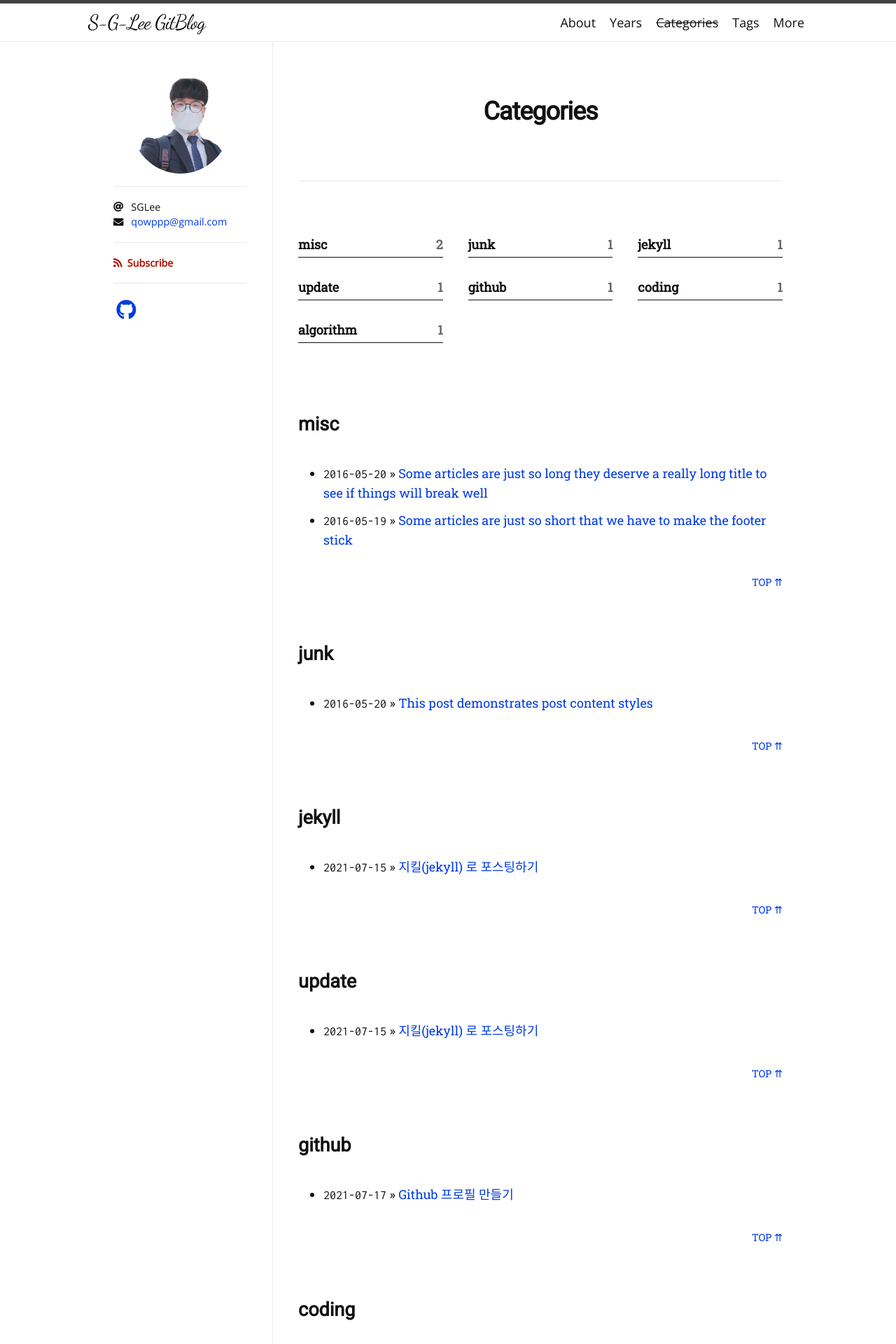
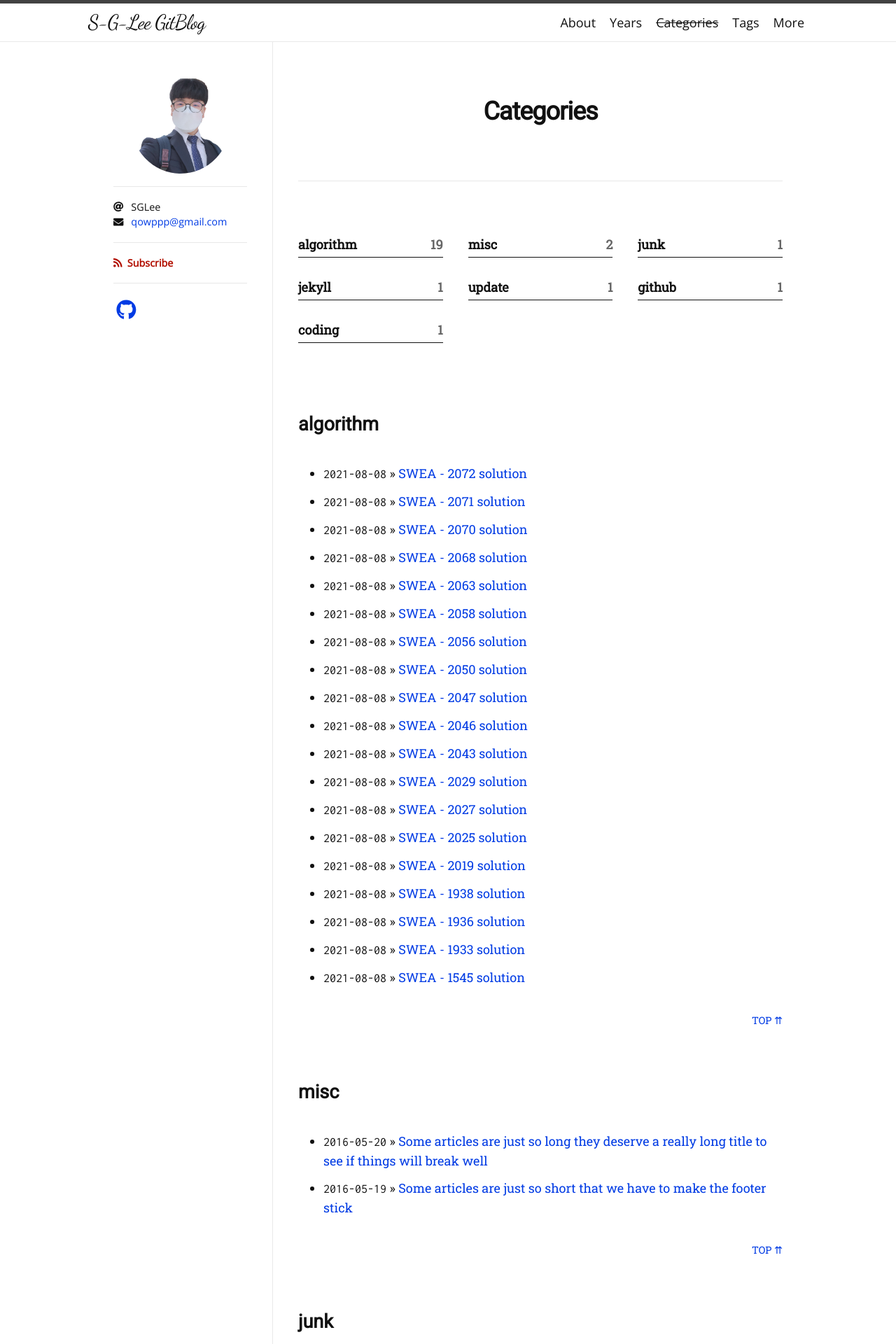
Before and after one commit to S-G-Lee/S-G-Lee.github.io, a Jekyll site: the page built from categories.md, in a window 1280 px wide. Shown: the top 1920 px of the page at 70% size. Built offline with Jekyll 4.4.1, drawn with Linux system fonts in a browser that asks for light colours; nearby versions of some CDN libraries; some web fonts are replaced; some of the changed text lies outside the part shown.

Commit message:
2021 08 08 posting

````diff
--- a/_posts/2021-08-08-SWEA-1545.markdown
+++ b/_posts/2021-08-08-SWEA-1545.markdown
@@ -1,11 +1,11 @@
 ---
 layout: post
 title:  "SWEA - 1545 solution"
-date:   2021-07-26 18:25:00 +0900
+date:   2021-08-08 18:30:00 +0900
 categories: algorithm
 tags: [algorithm, SWEA, solution]
 ---
-**1545.**[거꾸로 출력해 보아요](https://swexpertacademy.com/main/code/problem/problemList.do?problemLevel=1&contestProbId=&categoryId=&categoryType=&problemTitle=&orderBy=FIRST_REG_DATETIME&selectCodeLang=ALL&select-1=1&pageSize=10&pageIndex=2#none)
+**1545.**[거꾸로 출력해 보아요](https://swexpertacademy.com/main/code/problem/problemDetail.do?problemLevel=1&contestProbId=AV2gbY0qAAQBBAS0&categoryId=AV2gbY0qAAQBBAS0&categoryType=CODE&problemTitle=&orderBy=FIRST_REG_DATETIME&selectCodeLang=PYTHON&select-1=1&pageSize=10&pageIndex=2)
 
 풀이
 
--- /dev/null
+++ b/_posts/2021-08-08-SWEA-1933.markdown
@@ -0,0 +1,22 @@
+---
+layout: post
+title:  "SWEA - 1933 solution"
+date:   2021-08-08 18:30:00 +0900
+categories: algorithm
+tags: [algorithm, SWEA, solution]
+---
+**1933.**[간단한 N 의 약수](https://swexpertacademy.com/main/code/problem/problemDetail.do?problemLevel=1&contestProbId=AV5PhcWaAKIDFAUq&categoryId=AV5PhcWaAKIDFAUq&categoryType=CODE&problemTitle=&orderBy=FIRST_REG_DATETIME&selectCodeLang=PYTHON&select-1=1&pageSize=10&pageIndex=2)
+
+풀이
+
+```python
+N = int(input())
+
+result = ''
+for i in range(1, N+1):
+    if not N % i:
+        result = result + str(i) + ' '
+result = result[:-1]
+
+print(result)
+```
--- /dev/null
+++ b/_posts/2021-08-08-SWEA-1936.markdown
@@ -0,0 +1,19 @@
+---
+layout: post
+title:  "SWEA - 1936 solution"
+date:   2021-08-08 18:30:00 +0900
+categories: algorithm
+tags: [algorithm, SWEA, solution]
+---
+**1936.**[1대1 가위바위보](https://swexpertacademy.com/main/code/problem/problemDetail.do?problemLevel=1&contestProbId=AV5PjKXKALcDFAUq&categoryId=AV5PjKXKALcDFAUq&categoryType=CODE&problemTitle=&orderBy=FIRST_REG_DATETIME&selectCodeLang=PYTHON&select-1=1&pageSize=10&pageIndex=2)
+
+풀이
+
+```python
+a, b = list(map(int, input().split()))
+
+if a - b == 1 or a - b == -2:
+    print('A')
+else:
+    print('B')
+```
--- /dev/null
+++ b/_posts/2021-08-08-SWEA-1938.markdown
@@ -0,0 +1,19 @@
+---
+layout: post
+title:  "SWEA - 1938 solution"
+date:   2021-08-08 18:30:00 +0900
+categories: algorithm
+tags: [algorithm, SWEA, solution]
+---
+**1938.**[아주 간단한 계산기](https://swexpertacademy.com/main/code/problem/problemDetail.do?problemLevel=1&contestProbId=AV5PjsYKAMIDFAUq&categoryId=AV5PjsYKAMIDFAUq&categoryType=CODE&problemTitle=&orderBy=FIRST_REG_DATETIME&selectCodeLang=PYTHON&select-1=1&pageSize=10&pageIndex=2)
+
+풀이
+
+```python
+a, b = list(map(int, input().split()))
+
+print(a + b)
+print(a - b)
+print(a * b)
+print(int(a / b))
+```
--- /dev/null
+++ b/_posts/2021-08-08-SWEA-2019.markdown
@@ -0,0 +1,21 @@
+---
+layout: post
+title:  "SWEA - 2019 solution"
+date:   2021-08-08 18:30:00 +0900
+categories: algorithm
+tags: [algorithm, SWEA, solution]
+---
+**2019.**[더블더블](https://swexpertacademy.com/main/code/problem/problemDetail.do?problemLevel=1&contestProbId=AV5QDEX6AqwDFAUq&categoryId=AV5QDEX6AqwDFAUq&categoryType=CODE&problemTitle=&orderBy=FIRST_REG_DATETIME&selectCodeLang=PYTHON&select-1=1&pageSize=10&pageIndex=2)
+
+풀이
+
+```python
+T = int(input())
+
+result = ''
+for i in range(T+1):
+    result = result + str(2 ** i) + ' '
+result = result[:-1]
+
+print(result)
+```
--- /dev/null
+++ b/_posts/2021-08-08-SWEA-2025.markdown
@@ -0,0 +1,20 @@
+---
+layout: post
+title:  "SWEA - 2025 solution"
+date:   2021-08-08 18:30:00 +0900
+categories: algorithm
+tags: [algorithm, SWEA, solution]
+---
+**2025.**[N줄덧셈](https://swexpertacademy.com/main/code/problem/problemDetail.do?problemLevel=1&contestProbId=AV5QFZtaAscDFAUq&categoryId=AV5QFZtaAscDFAUq&categoryType=CODE&problemTitle=&orderBy=FIRST_REG_DATETIME&selectCodeLang=PYTHON&select-1=1&pageSize=10&pageIndex=2)
+
+풀이
+
+```python
+T = int(input())
+
+total = 0
+for i in range(1, T+1):
+    total += i
+
+print(total)
+```
--- /dev/null
+++ b/_posts/2021-08-08-SWEA-2027.markdown
@@ -0,0 +1,20 @@
+---
+layout: post
+title:  "SWEA - 2027 solution"
+date:   2021-08-08 18:30:00 +0900
+categories: algorithm
+tags: [algorithm, SWEA, solution]
+---
+**2027.**[대각선 출력하기](https://swexpertacademy.com/main/code/problem/problemDetail.do?problemLevel=1&contestProbId=AV5QFuZ6As0DFAUq&categoryId=AV5QFuZ6As0DFAUq&categoryType=CODE&problemTitle=&orderBy=FIRST_REG_DATETIME&selectCodeLang=PYTHON&select-1=1&pageSize=10&pageIndex=2)
+
+풀이
+
+```python
+for i in range(5):
+    for j in range(i):
+        print('+', end='')
+    print('#', end='')
+    for j in range(4-i):
+        print('+', end='')
+    print()
+```
--- /dev/null
+++ b/_posts/2021-08-08-SWEA-2029.markdown
@@ -0,0 +1,20 @@
+---
+layout: post
+title:  "SWEA - 2029 solution"
+date:   2021-08-08 18:30:00 +0900
+categories: algorithm
+tags: [algorithm, SWEA, solution]
+---
+**2029.**[몫과 나머지 출력하기](https://swexpertacademy.com/main/code/problem/problemDetail.do?problemLevel=1&contestProbId=AV5QGNvKAtEDFAUq&categoryId=AV5QGNvKAtEDFAUq&categoryType=CODE&problemTitle=&orderBy=FIRST_REG_DATETIME&selectCodeLang=PYTHON&select-1=1&pageSize=10&pageIndex=2)
+
+풀이
+
+```python
+T = int(input())
+
+for tc in range(1, T+1):
+
+    a, b = list(map(int, input().split()))
+    quotient, remainder = divmod(a, b)
+    print(f'#{tc} {quotient} {remainder}')
+```
--- /dev/null
+++ b/_posts/2021-08-08-SWEA-2043.markdown
@@ -0,0 +1,22 @@
+---
+layout: post
+title:  "SWEA - 2043 solution"
+date:   2021-08-08 18:30:00 +0900
+categories: algorithm
+tags: [algorithm, SWEA, solution]
+---
+**2043.**[서랍의 비밀번호](https://swexpertacademy.com/main/code/problem/problemDetail.do?problemLevel=1&contestProbId=AV5QJ_8KAx8DFAUq&categoryId=AV5QJ_8KAx8DFAUq&categoryType=CODE&problemTitle=&orderBy=FIRST_REG_DATETIME&selectCodeLang=PYTHON&select-1=1&pageSize=10&pageIndex=2)
+
+풀이
+
+```python
+P, K = list(map(int, input().split()))
+
+result = 0
+if P > K:
+    result = P - K + 1
+else :
+    result = K - P + 1
+
+print(result)
+```
--- /dev/null
+++ b/_posts/2021-08-08-SWEA-2046.markdown
@@ -0,0 +1,17 @@
+---
+layout: post
+title:  "SWEA - 2046 solution"
+date:   2021-08-08 18:30:00 +0900
+categories: algorithm
+tags: [algorithm, SWEA, solution]
+---
+**2046.**[스탬프 찍기](https://swexpertacademy.com/main/code/problem/problemDetail.do?problemLevel=1&contestProbId=AV5QKdT6AyYDFAUq&categoryId=AV5QKdT6AyYDFAUq&categoryType=CODE&problemTitle=&orderBy=FIRST_REG_DATETIME&selectCodeLang=PYTHON&select-1=1&pageSize=10&pageIndex=1)
+
+풀이
+
+```python
+T = int(input())
+
+for _ in range(T):
+    print('#',end='')
+```
--- /dev/null
+++ b/_posts/2021-08-08-SWEA-2047.markdown
@@ -0,0 +1,15 @@
+---
+layout: post
+title:  "SWEA - 2047 solution"
+date:   2021-08-08 18:30:00 +0900
+categories: algorithm
+tags: [algorithm, SWEA, solution]
+---
+**2047.**[신문 헤드라인](https://swexpertacademy.com/main/code/problem/problemDetail.do?problemLevel=1&contestProbId=AV5QKsLaAy0DFAUq&categoryId=AV5QKsLaAy0DFAUq&categoryType=CODE&problemTitle=&orderBy=FIRST_REG_DATETIME&selectCodeLang=PYTHON&select-1=1&pageSize=10&pageIndex=1)
+
+풀이
+
+```python
+sentence = input()
+print(sentence.upper())
+```
--- /dev/null
+++ b/_posts/2021-08-08-SWEA-2050.markdown
@@ -0,0 +1,17 @@
+---
+layout: post
+title:  "SWEA - 2050 solution"
+date:   2021-08-08 18:30:00 +0900
+categories: algorithm
+tags: [algorithm, SWEA, solution]
+---
+**2050.**[알파벳을 숫자로 변환](https://swexpertacademy.com/main/code/problem/problemDetail.do?problemLevel=1&contestProbId=AV5QLGxKAzQDFAUq&categoryId=AV5QLGxKAzQDFAUq&categoryType=CODE&problemTitle=&orderBy=FIRST_REG_DATETIME&selectCodeLang=PYTHON&select-1=1&pageSize=10&pageIndex=1)
+
+풀이
+
+```python
+T = int(input())
+
+for _ in range(T):
+    print('#',end='')
+```
--- /dev/null
+++ b/_posts/2021-08-08-SWEA-2056.markdown
@@ -0,0 +1,37 @@
+---
+layout: post
+title:  "SWEA - 2056 solution"
+date:   2021-08-08 18:30:00 +0900
+categories: algorithm
+tags: [algorithm, SWEA, solution]
+---
+
+
+풀이
+
+```python
+T = int(input())
+
+for tc in range(1, T+1):
+
+    date = input()
+    year = date[:4]
+    month = date[4:6]
+    day = date[6:8]
+
+    chk = 0
+
+    if month in ['01', '03', '05', '07', '08', '10', '12']:
+        if 1 <= int(day) <= 31:
+            chk = 1
+    elif month in ['04', '06', '09', '11']:
+        if 1 <= int(day) <= 30:
+            chk = 1
+    elif month == '02':
+        if 1 <= int(day) <= 28:
+            chk = 1
+    if chk:
+        print(f'#{tc} {year}/{month}/{day}')
+    else:
+        print(f'#{tc} -1')
+```
--- /dev/null
+++ b/_posts/2021-08-08-SWEA-2058.markdown
@@ -0,0 +1,20 @@
+---
+layout: post
+title:  "SWEA - 2058 solution"
+date:   2021-08-08 18:30:00 +0900
+categories: algorithm
+tags: [algorithm, SWEA, solution]
+---
+**2058.**[자릿수 더하기](https://swexpertacademy.com/main/code/problem/problemDetail.do?problemLevel=1&contestProbId=AV5QPRjqA10DFAUq&categoryId=AV5QPRjqA10DFAUq&categoryType=CODE&problemTitle=&orderBy=FIRST_REG_DATETIME&selectCodeLang=PYTHON&select-1=1&pageSize=10&pageIndex=1)
+
+풀이
+
+```python
+number = input()
+
+total = 0
+for digit in number:
+    total += int(digit)
+
+print(total)
+```
--- /dev/null
+++ b/_posts/2021-08-08-SWEA-2063.markdown
@@ -0,0 +1,17 @@
+---
+layout: post
+title:  "SWEA - 2063 solution"
+date:   2021-08-08 18:30:00 +0900
+categories: algorithm
+tags: [algorithm, SWEA, solution]
+---
+**2063.**[중간값 찾기](https://swexpertacademy.com/main/code/problem/problemDetail.do?problemLevel=1&contestProbId=AV5QPsXKA2UDFAUq&categoryId=AV5QPsXKA2UDFAUq&categoryType=CODE&problemTitle=&orderBy=FIRST_REG_DATETIME&selectCodeLang=PYTHON&select-1=1&pageSize=10&pageIndex=1)
+
+풀이
+
+```python
+T = int(input())
+
+for _ in range(T):
+    print('#',end='')
+```
--- /dev/null
+++ b/_posts/2021-08-08-SWEA-2068.markdown
@@ -0,0 +1,22 @@
+---
+layout: post
+title:  "SWEA - 2068 solution"
+date:   2021-08-08 18:30:00 +0900
+categories: algorithm
+tags: [algorithm, SWEA, solution]
+---
+**2068.**[최대수 구하기](https://swexpertacademy.com/main/code/problem/problemDetail.do?problemLevel=1&contestProbId=AV5QQhbqA4QDFAUq&categoryId=AV5QQhbqA4QDFAUq&categoryType=CODE&problemTitle=&orderBy=FIRST_REG_DATETIME&selectCodeLang=PYTHON&select-1=1&pageSize=10&pageIndex=1)
+
+풀이
+
+```python
+T = int(input())
+
+for tc in range(1, T+1):
+
+    numberlist = list(map(int, input().split()))
+
+    result = max(numberlist)
+
+    print(f'#{tc} {result}')
+```
--- /dev/null
+++ b/_posts/2021-08-08-SWEA-2070.markdown
@@ -0,0 +1,26 @@
+---
+layout: post
+title:  "SWEA - 2070 solution"
+date:   2021-08-08 18:30:00 +0900
+categories: algorithm
+tags: [algorithm, SWEA, solution]
+---
+**2070.**[큰 놈, 작은 놈, 같은 놈](https://swexpertacademy.com/main/code/problem/problemDetail.do?problemLevel=1&contestProbId=AV5QQ6qqA40DFAUq&categoryId=AV5QQ6qqA40DFAUq&categoryType=CODE&problemTitle=&orderBy=FIRST_REG_DATETIME&selectCodeLang=PYTHON&select-1=1&pageSize=10&pageIndex=1)
+
+풀이
+
+```python
+T = int(input())
+
+for tc in range(1, T+1):
+
+    a, b = list(map(int, input().split()))
+    result = '='
+    if a < b:
+        result = '<'
+    elif a > b:
+        result = '>'
+
+    print(f'#{tc} {result}')
+
+```
--- /dev/null
+++ b/_posts/2021-08-08-SWEA-2071.markdown
@@ -0,0 +1,25 @@
+---
+layout: post
+title:  "SWEA - 2071 solution"
+date:   2021-08-08 18:30:00 +0900
+categories: algorithm
+tags: [algorithm, SWEA, solution]
+---
+**2071.**[평균값 구하기](https://swexpertacademy.com/main/code/problem/problemDetail.do?problemLevel=1&contestProbId=AV5QRnJqA5cDFAUq&categoryId=AV5QRnJqA5cDFAUq&categoryType=CODE&problemTitle=&orderBy=FIRST_REG_DATETIME&selectCodeLang=PYTHON&select-1=1&pageSize=10&pageIndex=1)
+
+풀이
+
+```python
+T = int(input())
+
+for tc in range(1, T+1):
+
+    numberlist = list(map(int, input().split()))
+
+    avg = 0
+    for i in numberlist:
+        avg += i
+    avg = avg / len(numberlist)
+
+    print(f'#{tc} {avg:.0f}')
+```
--- /dev/null
+++ b/_posts/2021-08-08-SWEA-2072.markdown
@@ -0,0 +1,25 @@
+---
+layout: post
+title:  "SWEA - 2072 solution"
+date:   2021-08-08 18:30:00 +0900
+categories: algorithm
+tags: [algorithm, SWEA, solution]
+---
+**2072.**[홀수만 더하기](https://swexpertacademy.com/main/code/problem/problemDetail.do?problemLevel=1&contestProbId=AV5QSEhaA5sDFAUq&categoryId=AV5QSEhaA5sDFAUq&categoryType=CODE&problemTitle=&orderBy=FIRST_REG_DATETIME&selectCodeLang=PYTHON&select-1=1&pageSize=10&pageIndex=1)
+
+풀이
+
+```python
+casenum = int(input())
+
+for case in range(1, casenum+1):
+
+    numberlist = list(map(int, input().split()))
+
+    sum = 0
+    for i in numberlist:
+        if i%2:
+            sum += i
+
+    print(f'#{case} {sum}')
+```
````
